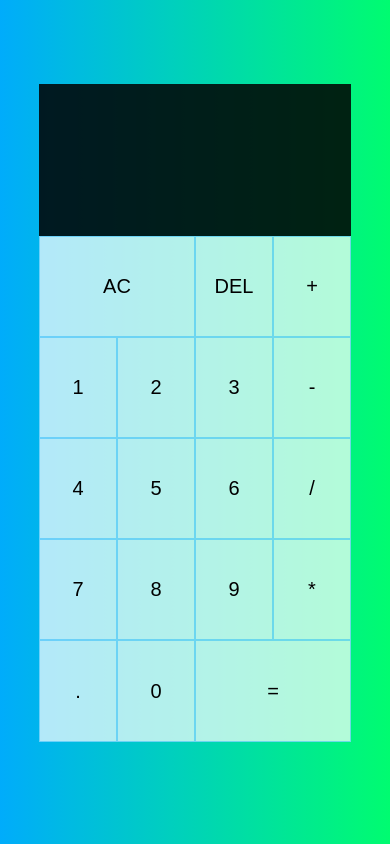
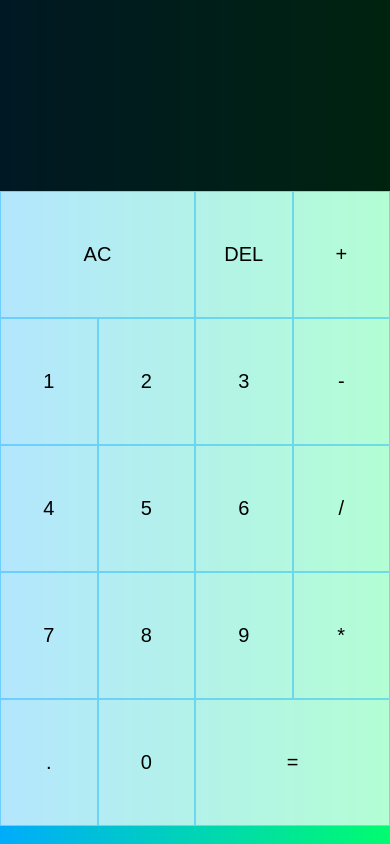
Before and after one commit to Lazola2/JSCalculator, a plain HTML site: page index.html in a window 390 px wide. Drawn offline with Linux system fonts and the light colour scheme.

Commit message:
modified the styling in the css file for responsiveness of the smaller screen

```diff
--- a/styles/style.css
+++ b/styles/style.css
@@ -16,7 +16,7 @@ body{
 
 .container{
     height: 80%;
-    width: 25%;
+    width: 50%;
     display: grid;
     grid-template-columns: repeat(4, 1fr);
     grid-template-rows: 1.5fr repeat(5,1fr);
@@ -133,7 +133,7 @@ body{
     }
 }
 
-@media screen and (max-width: 300px) {
+@media screen and (max-width: 450px) {
     body {
         display: flex;
         align-items: center;
@@ -142,6 +142,6 @@ body{
 
     .container {
         width: 100% !important;
-        height: 100% !important;
+        height: 100vh !important;
     }
 }
```
